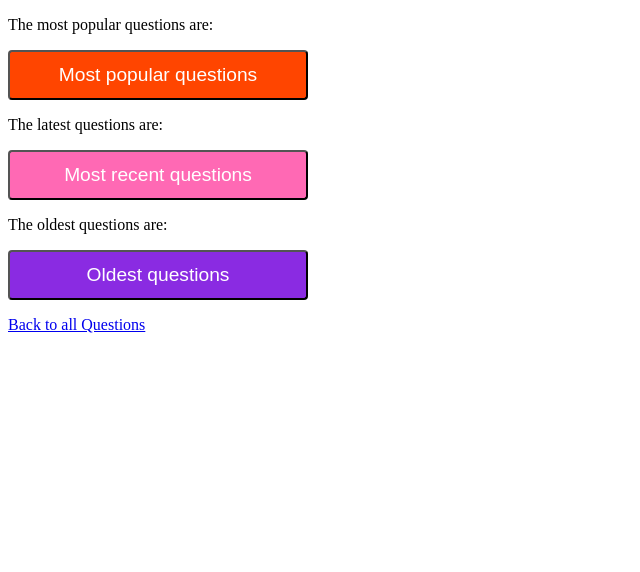
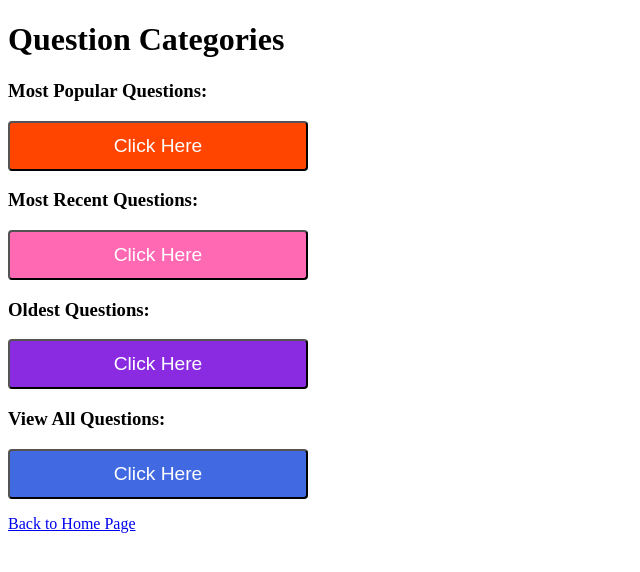
Before and after one commit to Alvirah-Ro/polls, a Django app: page /polls/questions/ in a window 1280 px wide. Shown: the top 572 px of the page, without its empty margins (0-640 px from the left). Run offline with Django 5.2, Linux system fonts and the light colour scheme; data comes from the database, SQL or seed files in the repository.

Commit message:
starting to add styling

```diff
--- a/polls/static/polls/styles.css
+++ b/polls/static/polls/styles.css
@@ -18,3 +18,13 @@ button {
 #question3btn {
     background-color: blueviolet;
 }
+
+#question4btn {
+    background-color: royalblue;
+}
+
+.welcome {
+    text-align: center;
+    background-color: yellow;
+    padding: 20px 0;
+}
--- a/polls/templates/polls/questions.html
+++ b/polls/templates/polls/questions.html
@@ -7,8 +7,10 @@
 </head>
 
 <body>
-    <p>The most popular questions are:</p>
-    <button for="question1" id="question1btn" onclick="showQuestions('question1')">Most popular questions</button>
+    <h1>Question Categories</h1>
+
+    <h3>Most Popular Questions:</h3>
+    <button for="question1" id="question1btn" onclick="showQuestions('question1')">Click Here</button>
     <div class="question" id="question1" style="display: none;">
         {% if most_popular_question_list %}
         <ul>
@@ -21,8 +23,8 @@
         {% endif %}
     </div>
 
-    <p>The latest questions are:</p>
-    <button for="question2" id="question2btn" onclick="showQuestions('question2')">Most recent questions</button>
+    <h3>Most Recent Questions:</h3>
+    <button for="question2" id="question2btn" onclick="showQuestions('question2')">Click Here</button>
     <div  class="question" id="question2" style="display: none;">
         {% if latest_question_list %}
         <ul>
@@ -35,8 +37,8 @@
         {% endif %}
     </div>
 
-    <p>The oldest questions are:</p>
-    <button for="question3" id="question3btn" onclick="showQuestions('question3')">Oldest questions</button>
+    <h3>Oldest Questions:</h3>
+    <button for="question3" id="question3btn" onclick="showQuestions('question3')">Click Here</button>
     <div  class="question" id="question3" style="display: none;"
     {% if earliest_question_list %}
     <ul>
@@ -48,6 +50,23 @@
     {% else %}
     <p>No polls are available</p>
     {% endif %}
+
+    <h3>View All Questions:</h3>
+    <button for="question4" id="question4btn" onclick="showQuestions('question4')">Click Here</button>
+    <div  class="question" id="question4" style="display: none;"
+    {% if all_question_list %}
+    <ul>
+        {% for question in all_question_list %}
+        <li><a href="{% url 'polls:detail' question.id %}">{{ question.question_text }}</a></li>
+        {% endfor %}
+    </ul>
+    </div>
+    {% else %}
+    <p>No polls are available</p>
+    {% endif %}
+
+
+    <p><a href="{% url 'polls:index' %}">Back to Home Page</a></p>
 
     <script>
 
@@ -65,5 +84,3 @@
 </body>
 
 </html>
-
-<p><a href="{% url 'polls:index' %}">Back to all Questions</a></p>
--- a/polls/views.py
+++ b/polls/views.py
@@ -53,11 +53,13 @@ def question_view(request):
     """This View displays lists questions based on various parameters"""
     latest_question_list = Question.objects.order_by("-pub_date")[:5]
     earliest_question_list = Question.objects.order_by("pub_date")[:5]
+    all_question_list = Question.objects.all()
     questions = Question.objects.annotate(total_votes=Sum('choice__votes'))
     most_popular_question_list = questions.order_by('-total_votes')[:5]
     context = {
         "latest_question_list": latest_question_list,
         "earliest_question_list": earliest_question_list,
+        "all_question_list": all_question_list,
         "most_popular_question_list": most_popular_question_list
     }
     return render(request, "polls/questions.html", context)
@@ -95,7 +97,8 @@ def add_question(request):
         question_text = request.POST.get("question_text")
         topic_ids = request.POST.getlist("topic") # getlist() for multiple topics
         choice_texts = request.POST.getlist("choice") # getlist() for multiple choices
-        filtered_choices = [choice for choice in choice_texts if choice.strip()] # Filter to remove empty choices
+        filtered_choices = [choice for choice in choice_texts if choice.strip()]
+        # Filter to remove empty choices
 
         # Check if all required fields are filled
         if not question_text or not topic_ids or not choice_texts:
```
Also changed, not shown: polls/templates/polls/index.html (+11 -3 lines).
